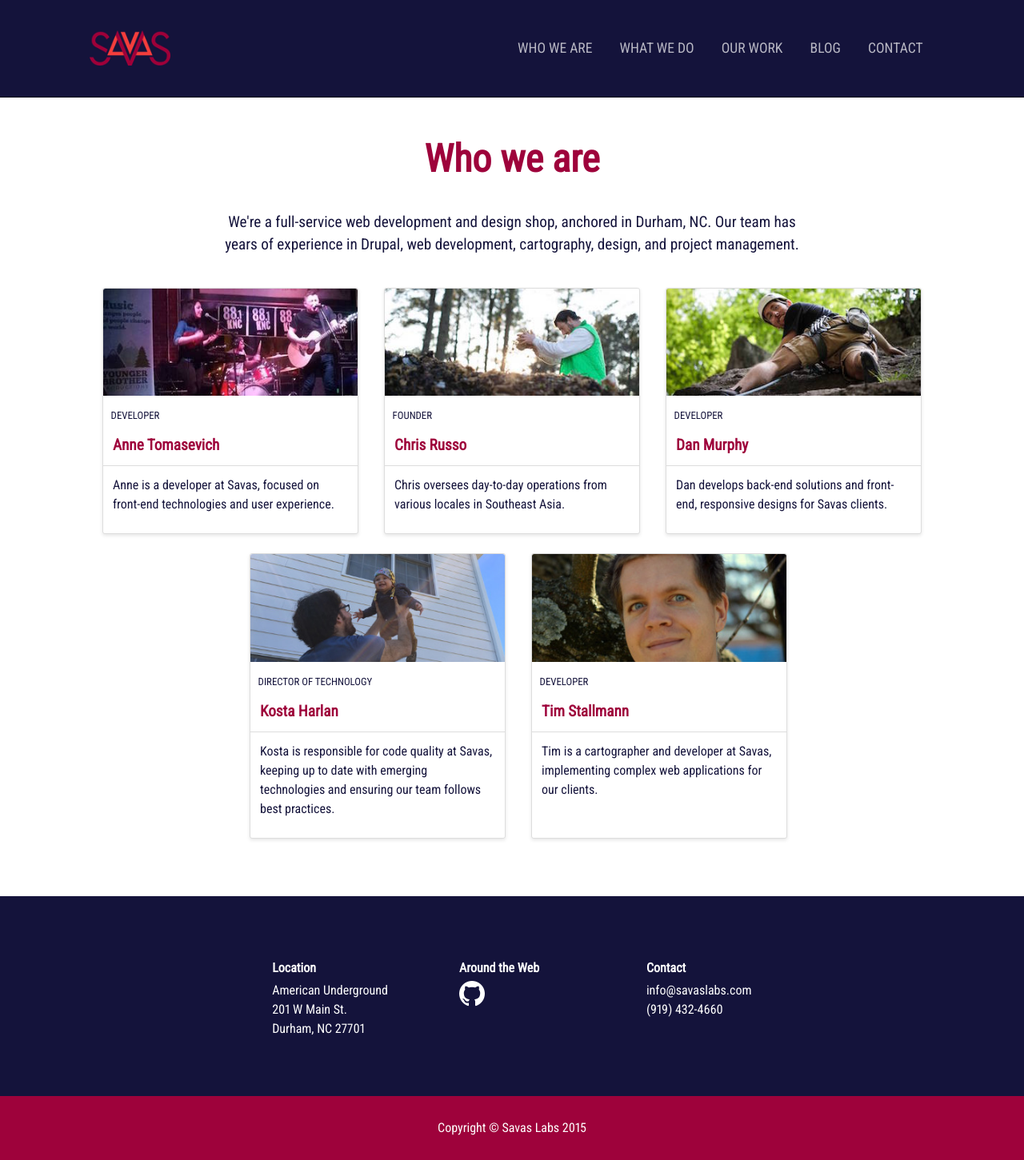
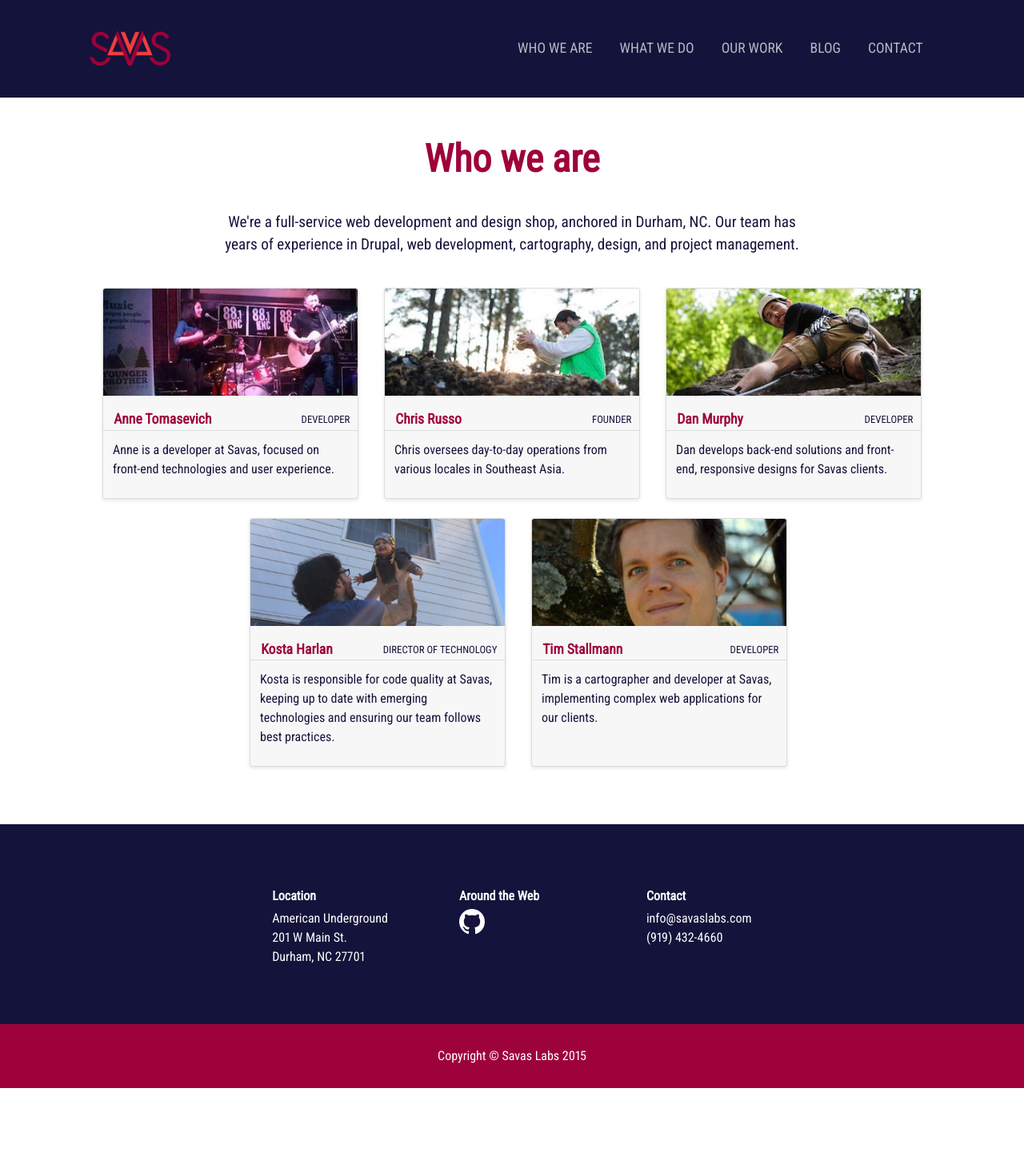
Before and after one commit to tumble1999/savaslabs.github.io, a Jekyll site: the page built from who-we-are.html, in a window 1280 px wide. Shown: the whole page at 80% size. Built offline with Jekyll 4.4.1, drawn with Linux system fonts in a browser that asks for light colours; nearby versions of some CDN libraries; some web fonts are replaced; library files that are not in the unit come from our copies; after the commit the page ends 1361 px from its top, so only the background shows below that.

Commit message:
Fine-tune team cards

```diff
--- a/assets/styles/_scss/_team.scss
+++ b/assets/styles/_scss/_team.scss
@@ -12,7 +12,7 @@
 
     $card-border-color: $base-border-color;
     $card-border: 1px solid $card-border-color;
-    $card-background: white;
+    $card-background: lighten($card-border-color, 10%);
     $card-header-background: $card-background;
     $card-hover-background: lighten($card-background, 5%);
     $card-image-background: #DBD199;
@@ -46,14 +46,17 @@
 
     .card-header {
         @include transition (all 0.2s ease-in-out);
+        display: inline-block;
         background-color: $card-header-background;
-        border-bottom: $card-border;
         border-radius: $base-border-radius $base-border-radius 0 0;
+        font-weight: bold;
+        font-size: 1.1em;
         line-height: 1.5em;
         padding: ($base-spacing / 3) ($base-spacing / 2) 0 ($base-spacing / 2);
     }
 
     .card-copy {
+        border-top: $card-border;
         font-size: 1em;
         line-height: 1.5em;
         padding: ($base-spacing / 2) ($base-spacing / 2);
@@ -64,9 +67,11 @@
     }
 
     .card-title {
+        display: inline-block;
+        float: right;
         font-size: 0.8em;
         text-transform: uppercase;
-        line-height: 1.2em;
+        line-height: 2em;
         padding: ($base-spacing / 2) ($base-spacing / 2) 0 ($base-spacing / 2);
     }
 
--- a/who-we-are.html
+++ b/who-we-are.html
@@ -17,7 +17,7 @@ permalink: "/team/"
                         <p>{{ person.job_title }}</p>
                     </div>
                     <div class="card-header">
-                        <h5>{{ person.name }}</h5>
+                        {{ person.name }}
                     </div>
                     <div class="card-copy">
                         <p>{{ person.job_description }}</p>
```
Also changed, not shown: our-work.html (indentation only). Lines whose indentation alone changed are shown as unchanged.
